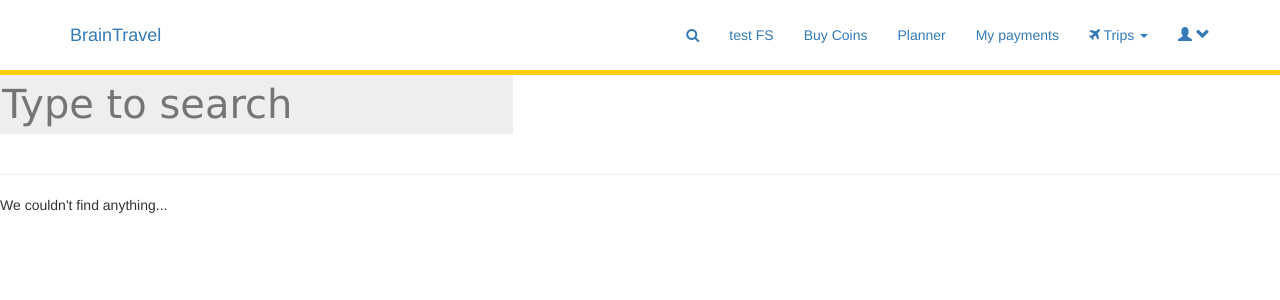
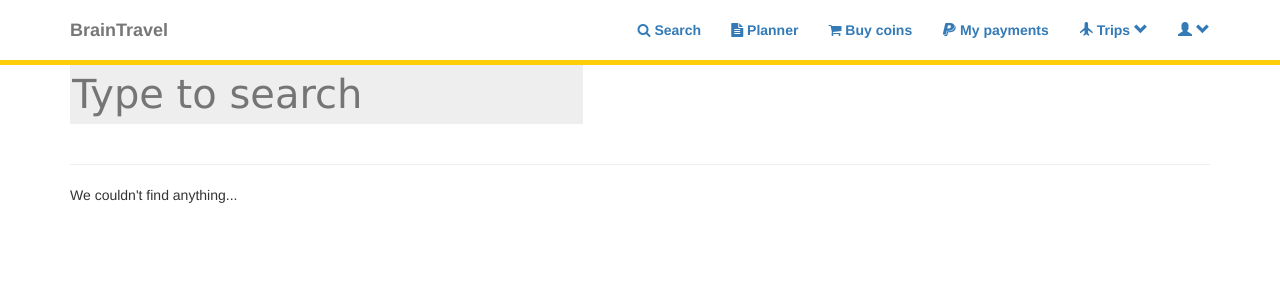
Before and after one commit to javirln/BrainTravel, a Django app: page /search in a window 1280 px wide. Shown: the top 300 px of the page. Run offline with Django 3.2, Linux system fonts and the light colour scheme; the visitor is signed in with stand-in values (Sample User, id 1); data comes from the database, SQL or seed files in the repository; data that the repository does not hold is empty; parts of the project's set-up code (start-up, migrations or seed data) failed here and were passed over; some libraries are stand-ins or nearby versions.

Commit message:
Diseño Barra de Navegacion Se ha rediseñado la barra de navegacion, solo falta el de administrador.

```diff
--- a/principal/templates/miscellaneous/anonymous-menu.html
+++ b/principal/templates/miscellaneous/anonymous-menu.html
@@ -1,3 +1,6 @@
 <li>
-    <a id="sign_ind_nav" href="/signin">Sign In</a>
+    <a id="sign_ind_nav" href="/signin">
+        <span class="fa fa-sign-in"></span>
+        <strong>Sign In</strong>
+    </a>
 </li>
--- a/principal/templates/miscellaneous/menu.html
+++ b/principal/templates/miscellaneous/menu.html
@@ -1,18 +1,21 @@
-<div class="navbar navbar-bt-gen navbar-static-top" role="navigation">
+<div class="navbar navbar-default .navbar-toggle navbar-bt-gen navbar-static-top" role="navigation">
     <div class="container bg-menu-collapse">
         <div class="navbar-header">
             <button type="button" class="navbar-toggle" data-toggle="collapse" data-target=".navbar-collapse">
-            <span class="sr-only">Toggle navigation</span>
-            <span class="icon-bar"></span>
-            <span class="icon-bar"></span>
-            <span class="icon-bar"></span>
+                <span class="sr-only">Toggle navigation</span>
+                <span class="icon-bar"></span>
+                <span class="icon-bar"></span>
+                <span class="icon-bar"></span>
             </button>
-            <a class="navbar-brand" href="/">BrainTravel</a>
+            <a class="navbar-brand" href="/"><strong>BrainTravel</strong></a>
         </div>
         <div class="navbar-collapse collapse">
             <ul class="nav navbar-nav navbar-right">
                 <li>
-                    <a href="/search"><span class="fa fa-search"></span></a>
+                    <a href="/search">
+                        <span class="fa fa-search"></span>
+                        <strong>Search</strong>
+                    </a>
                 </li>
                 {% if user.is_anonymous %}
                     {% include "miscellaneous/anonymous-menu.html" %}
--- a/principal/templates/miscellaneous/traveller-menu.html
+++ b/principal/templates/miscellaneous/traveller-menu.html
@@ -1,24 +1,35 @@
+{#<li>#}
+{#    <a id="sign_ind_nav" href="/auth_request">test FS</a>#}
+{#</li>#}
+
 <li>
-    <a id="sign_ind_nav" href="/auth_request">test FS</a>
-</li>
-<li>
-    <a id="sign_ind_nav" href="/buy_coins">Buy Coins</a>
+    <a id="sign_ind_nav" href="/planner/list_venues/">
+        <span class="fa fa-file-text"></span>
+        <strong>Planner</strong>
+    </a>
 </li>
 
 <li>
-    <a id="sign_ind_nav" href="/planner/list_venues/">Planner</a>
+    <a id="sign_ind_nav" href="/buy_coins">
+        <span class="fa fa-shopping-cart"></span>
+        <strong>Buy coins</strong>
+    </a>
 </li>
 
 <li>
-    <a id="sign_ind_nav" href="/payment">My payments</a>
+    <a id="sign_ind_nav" href="/payment">
+        <span class="fa fa-paypal"></span>
+        <strong>My payments</strong>
+    </a>
 </li>
 
 <li class="dropdown">
-    <a href="#" class="dropdown-toggle" data-toggle="dropdown" role="button" aria-expanded="false">
-        <span class="fa fa-plane fa-1x"></span>
-        Trips <span class="caret"></span>
+     <a href="#" class="dropdown-toggle" data-toggle="dropdown">
+        <span class="glyphicon glyphicon-plane"></span>
+		<strong>Trips</strong>
+        <span class="glyphicon glyphicon-chevron-down"></span>
     </a>
-    <ul class="dropdown-menu" role="menu">
+    <ul class="dropdown-menu">
         <li><a id="sign_ind_nav" href="/trip/mylist">My approved trips </a></li>
         <li><a id="sign_ind_nav" href="/trip/planned_trips">My planned trips</a></li>
         <li><a id="sign_ind_nav" href="/trip/draft">My draft trips</a></li>
--- a/principal/templates/search.html
+++ b/principal/templates/search.html
@@ -1,6 +1,7 @@
 {% extends 'base.html' %}
 {% block title %} Search {% endblock %}
 {% block content %}
+<div class="container">
 <div class="row">
 	<div class="col-lg-12">
 		<form action="/search_trip/" method="get">
@@ -48,4 +49,5 @@
   </div>
   <br>
  {% endfor %}
+</div>
 {%endblock%}
--- a/static/css/custom.css
+++ b/static/css/custom.css
@@ -511,12 +511,15 @@ body {
   background-color: #f5f5f5;
 }
 
+/* Navbar
+------------------------------------------------------------ */
+
 .navbar-bt-gen{
     background: #fff;
     border-bottom: #fece08 5px solid;
     margin-bottom: 0px;
-    padding-top: 10px;
-    padding-bottom: 10px;
+    padding-top: 5px;
+    padding-bottom: 5px;
 }
 
 .nav > li > a:hover,
@@ -524,3 +527,11 @@ body {
   text-decoration: none;
   background-color: transparent;
 }
+
+.navbar-default .navbar-nav > li > a {
+  color: #337ab7;
+}
+
+.navbar-default .navbar-toggle {
+  border-color: #337ab7;
+}
```
